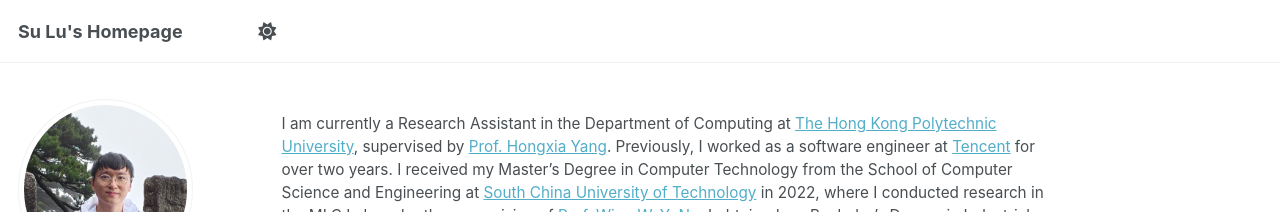
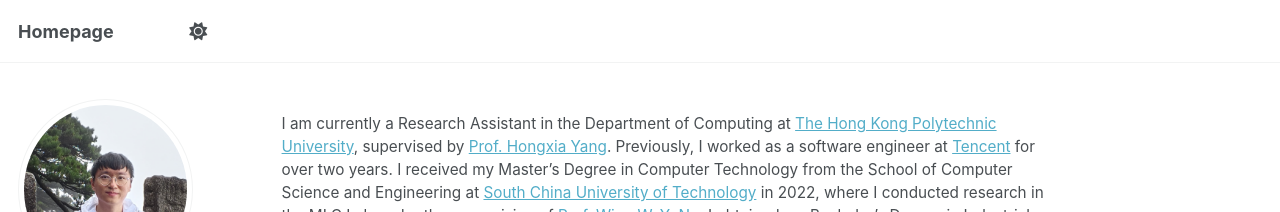
Before and after one commit to luppx/luppx.github.io, a Jekyll site: the page built from _pages/about.md, in a window 1280 px wide. Shown: the top 212 px of the page. Built offline with Jekyll 4.4.1, drawn with Linux system fonts in a browser that asks for light colours; some web fonts are replaced; a script that is not in the unit is left out.

```diff
--- a/_config.yml
+++ b/_config.yml
@@ -9,7 +9,7 @@
 # Basic Site Settings
 locale                   : "en-US"
 site_theme               : "default" # Currently available options are "default", "air"
-title                    : "Su Lu's Homepage"
+title                    : "Homepage"
 title_separator          : "-"
 name                     : &name "Su Lu"
 description              : &description "Su Lu's Homepage"
```
